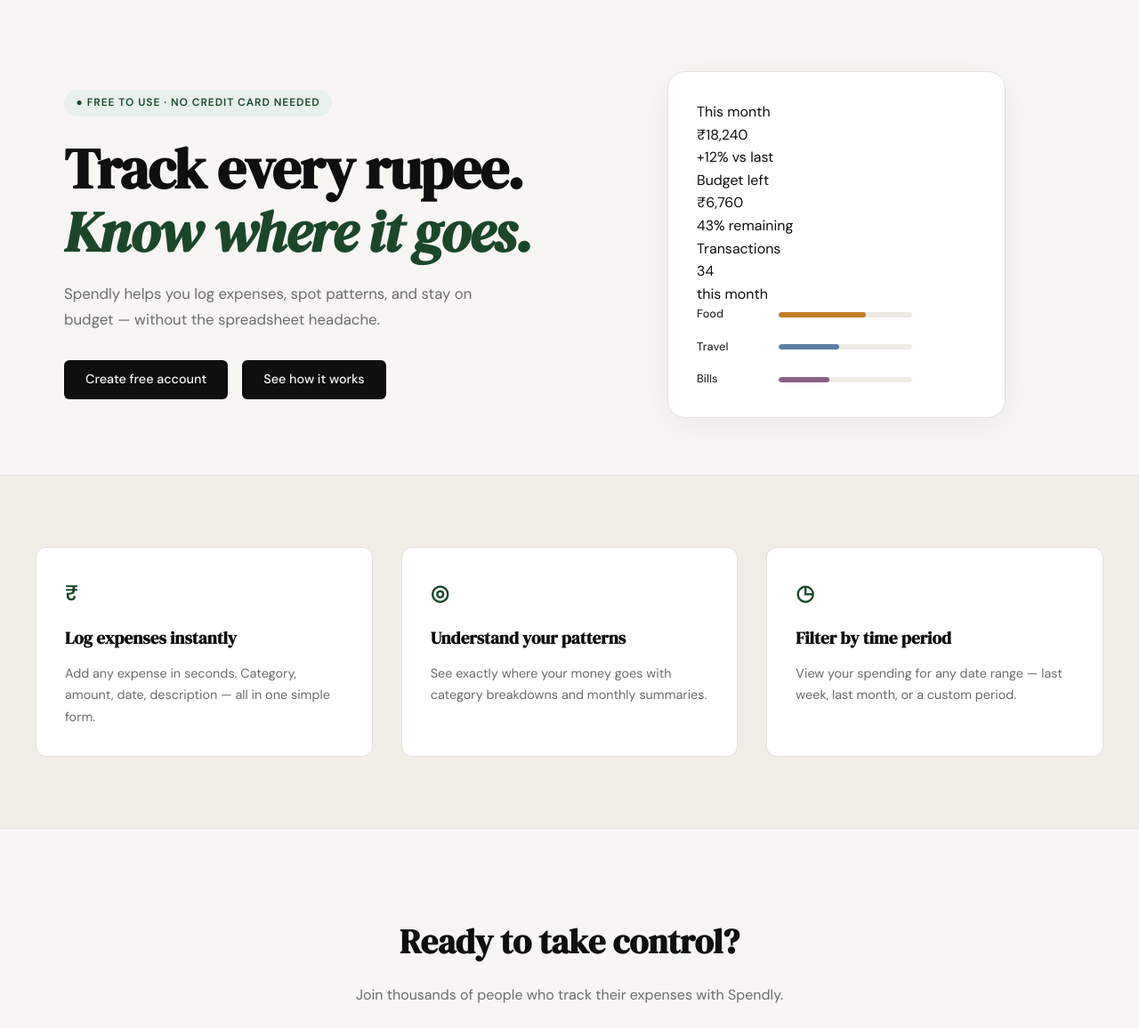
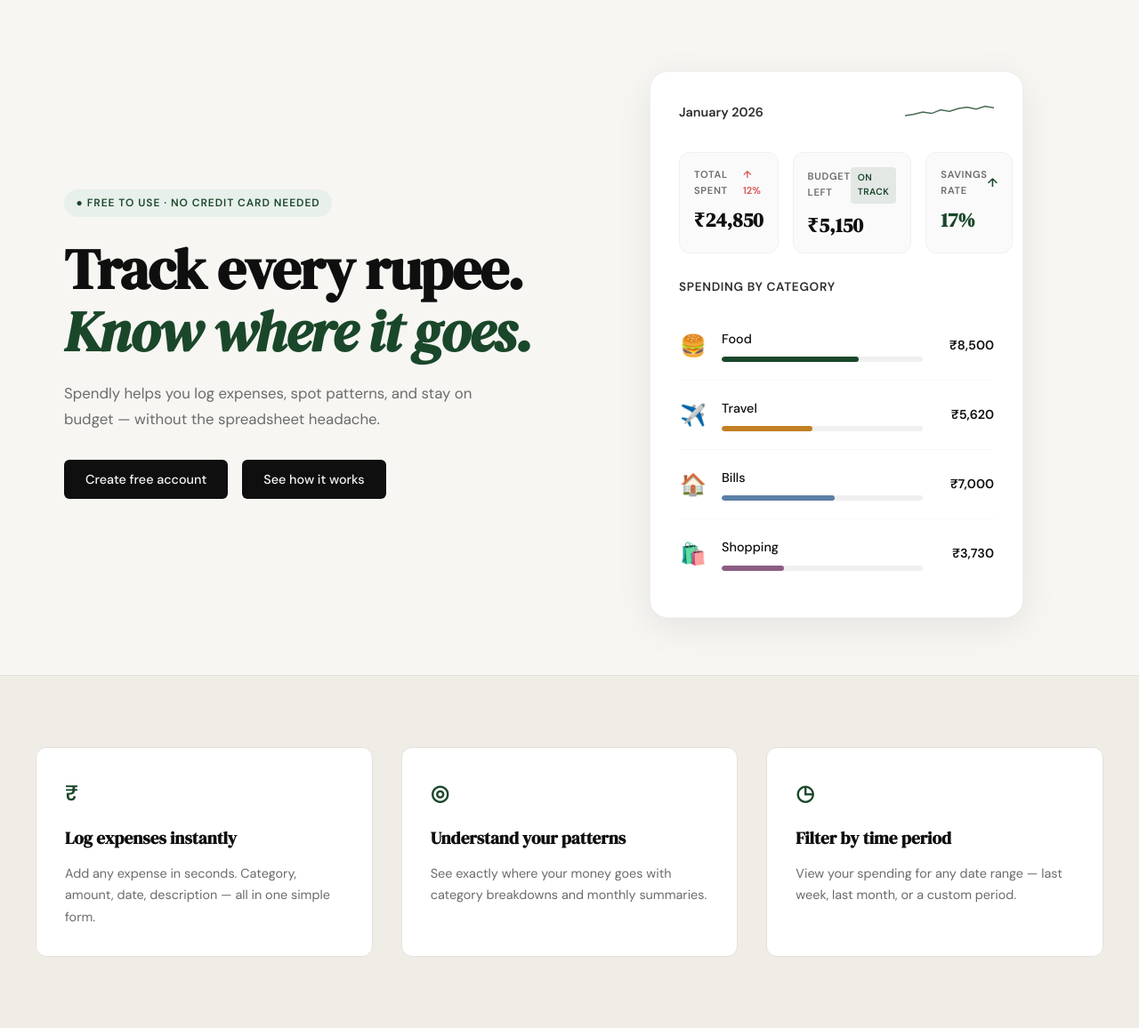
Before and after one commit to SaurabhSSB/spendly, a Flask app: page / in a window 1280 px wide. Shown: the part 61-1217 px from the top of the page at 89% size. Run offline with Flask 3, Linux system fonts and the light colour scheme.

Commit message:
landing: improve KPI section with metric cards and indicators

```diff
--- a/static/css/style.css
+++ b/static/css/style.css
@@ -185,12 +185,18 @@
 
 .mock-card {
     background: var(--paper-card);
-    border: 1px solid var(--border);
-    border-radius: var(--radius-lg);
+    border: 1px solid #f0f0f0;
+    border-radius: 20px;
     padding: 2rem;
     width: 100%;
-    max-width: 380px;
-    box-shadow: 0 8px 40px rgba(0,0,0,0.06);
+    max-width: 420px;
+    box-shadow: 0 10px 40px rgba(0,0,0,0.08), 0 0 1px rgba(0,0,0,0.05);
+    transition: all 0.3s cubic-bezier(0.4, 0, 0.2, 1);
+}
+
+.hero-visual:hover .mock-card {
+    transform: translateY(-4px);
+    box-shadow: 0 20px 60px rgba(0,0,0,0.12), 0 0 1px rgba(0,0,0,0.05);
 }
 
 .mock-card-header {
@@ -253,6 +259,191 @@
     font-size: 0.8rem;
     font-weight: 500;
     color: var(--ink-muted);
+    text-align: right;
+}
+
+/* Dashboard Card Styles */
+
+.dashboard-header {
+    display: flex;
+    justify-content: space-between;
+    align-items: center;
+    margin-bottom: 2rem;
+    gap: 1rem;
+}
+
+.dashboard-month {
+    font-size: 0.9rem;
+    font-weight: 600;
+    color: var(--ink-soft);
+}
+
+.sparkline {
+    width: 100px;
+    height: 24px;
+    color: var(--accent);
+    opacity: 0.8;
+}
+
+.dashboard-metrics {
+    display: grid;
+    grid-template-columns: repeat(3, 1fr);
+    gap: 1rem;
+    margin-bottom: 1.5rem;
+}
+
+.metric-card {
+    background: #fafafa;
+    border: 1px solid #f0f0f0;
+    border-radius: 12px;
+    padding: 1rem;
+    text-align: left;
+    transition: all 0.2s ease;
+}
+
+.metric-card:hover {
+    background: #f5f5f5;
+    border-color: #e8e8e8;
+}
+
+.metric-header {
+    display: flex;
+    justify-content: space-between;
+    align-items: center;
+    margin-bottom: 0.75rem;
+}
+
+.metric-label {
+    font-size: 0.7rem;
+    color: var(--ink-muted);
+    font-weight: 600;
+    text-transform: uppercase;
+    letter-spacing: 0.06em;
+}
+
+.metric-indicator {
+    font-size: 0.7rem;
+    color: #d9534f;
+    font-weight: 600;
+}
+
+.metric-indicator.metric-up {
+    color: var(--accent);
+    font-size: 0.85rem;
+}
+
+.metric-badge {
+    display: inline-block;
+    background: rgba(26, 71, 42, 0.1);
+    color: var(--accent);
+    font-size: 0.65rem;
+    font-weight: 700;
+    padding: 0.25rem 0.5rem;
+    border-radius: 4px;
+    text-transform: uppercase;
+    letter-spacing: 0.04em;
+}
+
+.metric-value {
+    font-family: var(--font-display);
+    font-size: 1.4rem;
+    font-weight: 700;
+    color: var(--ink);
+    line-height: 1.2;
+}
+
+.metric-positive {
+    color: var(--accent);
+}
+
+.metric-divider {
+    display: none;
+}
+
+.dashboard-categories {
+    display: flex;
+    flex-direction: column;
+    gap: 0;
+}
+
+.category-header {
+    margin-bottom: 1rem;
+}
+
+.category-title {
+    font-size: 0.85rem;
+    font-weight: 600;
+    color: var(--ink-soft);
+    text-transform: uppercase;
+    letter-spacing: 0.05em;
+}
+
+.category-item {
+    display: flex;
+    justify-content: space-between;
+    align-items: center;
+    padding: 1.25rem 0;
+    border-bottom: 1px solid #f8f8f8;
+    transition: padding 0.2s;
+}
+
+.category-item:last-child {
+    border-bottom: none;
+}
+
+.category-info {
+    display: flex;
+    align-items: center;
+    gap: 1rem;
+    flex: 1;
+}
+
+.category-icon {
+    font-size: 1.5rem;
+    display: flex;
+    align-items: center;
+    justify-content: center;
+    width: 32px;
+    height: 32px;
+}
+
+.category-details {
+    display: flex;
+    flex-direction: column;
+    gap: 0.5rem;
+    flex: 1;
+}
+
+.category-name {
+    font-size: 0.9rem;
+    font-weight: 500;
+    color: var(--ink);
+}
+
+.category-progress {
+    width: 100%;
+    height: 6px;
+    background: #f0f0f0;
+    border-radius: 999px;
+    overflow: hidden;
+}
+
+.progress-bar {
+    height: 100%;
+    background: var(--accent);
+    border-radius: 999px;
+    transition: width 0.6s ease;
+}
+
+.progress-bar-2 { background: var(--accent-2); }
+.progress-bar-3 { background: #5b7fa6; }
+.progress-bar-4 { background: #8b5e83; }
+
+.category-amount {
+    font-size: 0.9rem;
+    font-weight: 600;
+    color: var(--ink);
+    min-width: 80px;
     text-align: right;
 }
 
--- a/templates/landing.html
+++ b/templates/landing.html
@@ -22,46 +22,99 @@
     </div>
     <div class="hero-visual">
         <div class="mock-card">
-            <div class="mock-dots">
-                <span class="dot dot-1"></span>
-                <span class="dot dot-2"></span>
-                <span class="dot dot-3"></span>
+            <!-- Card Header -->
+            <div class="dashboard-header">
+                <div class="dashboard-title">
+                    <span class="dashboard-month">January 2026</span>
+                </div>
+                <svg class="sparkline" viewBox="0 0 100 30" preserveAspectRatio="none">
+                    <polyline points="0,20 10,18 20,15 30,17 40,12 50,14 60,10 70,8 80,11 90,7 100,9" fill="none" stroke="currentColor" stroke-width="1.5" vector-effect="non-scaling-stroke"/>
+                </svg>
             </div>
-            <div class="mock-stats">
-                <div class="stat-card">
-                    <div class="stat-label">This month</div>
-                    <div class="stat-amount">₹18,240</div>
-                    <div class="stat-change stat-increase">+12% vs last</div>
+
+            <!-- Primary Metrics -->
+            <div class="dashboard-metrics">
+                <div class="metric-card">
+                    <div class="metric-header">
+                        <span class="metric-label">Total Spent</span>
+                        <span class="metric-indicator">↑ 12%</span>
+                    </div>
+                    <div class="metric-value">₹24,850</div>
                 </div>
-                <div class="stat-card">
-                    <div class="stat-label">Budget left</div>
-                    <div class="stat-amount">₹6,760</div>
-                    <div class="stat-change stat-positive">43% remaining</div>
+
+                <div class="metric-card">
+                    <div class="metric-header">
+                        <span class="metric-label">Budget Left</span>
+                        <span class="metric-badge">On Track</span>
+                    </div>
+                    <div class="metric-value">₹5,150</div>
                 </div>
-                <div class="stat-card">
-                    <div class="stat-label">Transactions</div>
-                    <div class="stat-amount">34</div>
-                    <div class="stat-change">this month</div>
+
+                <div class="metric-card">
+                    <div class="metric-header">
+                        <span class="metric-label">Savings Rate</span>
+                        <span class="metric-indicator metric-up">↑</span>
+                    </div>
+                    <div class="metric-value metric-positive">17%</div>
                 </div>
             </div>
-            <div class="mock-bars">
-                <div class="mock-bar-row">
-                    <span class="mock-cat">Food</span>
-                    <div class="mock-bar-track">
-                        <div class="mock-bar mock-bar-2" style="width: 65%"></div>
+
+            <!-- Spending Categories -->
+            <div class="dashboard-categories">
+                <div class="category-header">
+                    <span class="category-title">Spending by Category</span>
+                </div>
+
+                <div class="category-item">
+                    <div class="category-info">
+                        <span class="category-icon">🍔</span>
+                        <div class="category-details">
+                            <span class="category-name">Food</span>
+                            <div class="category-progress">
+                                <div class="progress-bar" style="width: 68%"></div>
+                            </div>
+                        </div>
                     </div>
+                    <span class="category-amount">₹8,500</span>
                 </div>
-                <div class="mock-bar-row">
-                    <span class="mock-cat">Travel</span>
-                    <div class="mock-bar-track">
-                        <div class="mock-bar mock-bar-3" style="width: 45%"></div>
+
+                <div class="category-item">
+                    <div class="category-info">
+                        <span class="category-icon">✈️</span>
+                        <div class="category-details">
+                            <span class="category-name">Travel</span>
+                            <div class="category-progress">
+                                <div class="progress-bar progress-bar-2" style="width: 45%"></div>
+                            </div>
+                        </div>
                     </div>
+                    <span class="category-amount">₹5,620</span>
                 </div>
-                <div class="mock-bar-row">
-                    <span class="mock-cat">Bills</span>
-                    <div class="mock-bar-track">
-                        <div class="mock-bar mock-bar-4" style="width: 38%"></div>
+
+                <div class="category-item">
+                    <div class="category-info">
+                        <span class="category-icon">🏠</span>
+                        <div class="category-details">
+                            <span class="category-name">Bills</span>
+                            <div class="category-progress">
+                                <div class="progress-bar progress-bar-3" style="width: 56%"></div>
+                            </div>
+                        </div>
                     </div>
+                    <span class="category-amount">₹7,000</span>
+                </div>
+
+                <div class="category-item">
+                    <div class="category-info">
+                        <span class="category-icon">🛍️</span>
+                        <div class="category-details">
+                            <span class="category-name">Shopping</span>
+                            <div class="category-progress">
+                                <div class="progress-bar progress-bar-4" style="width: 31%"></div>
+                            </div>
+                        </div>
+                    </div>
+                    <span class="category-amount">₹3,730</span>
                 </div>
             </div>
         </div>
```
